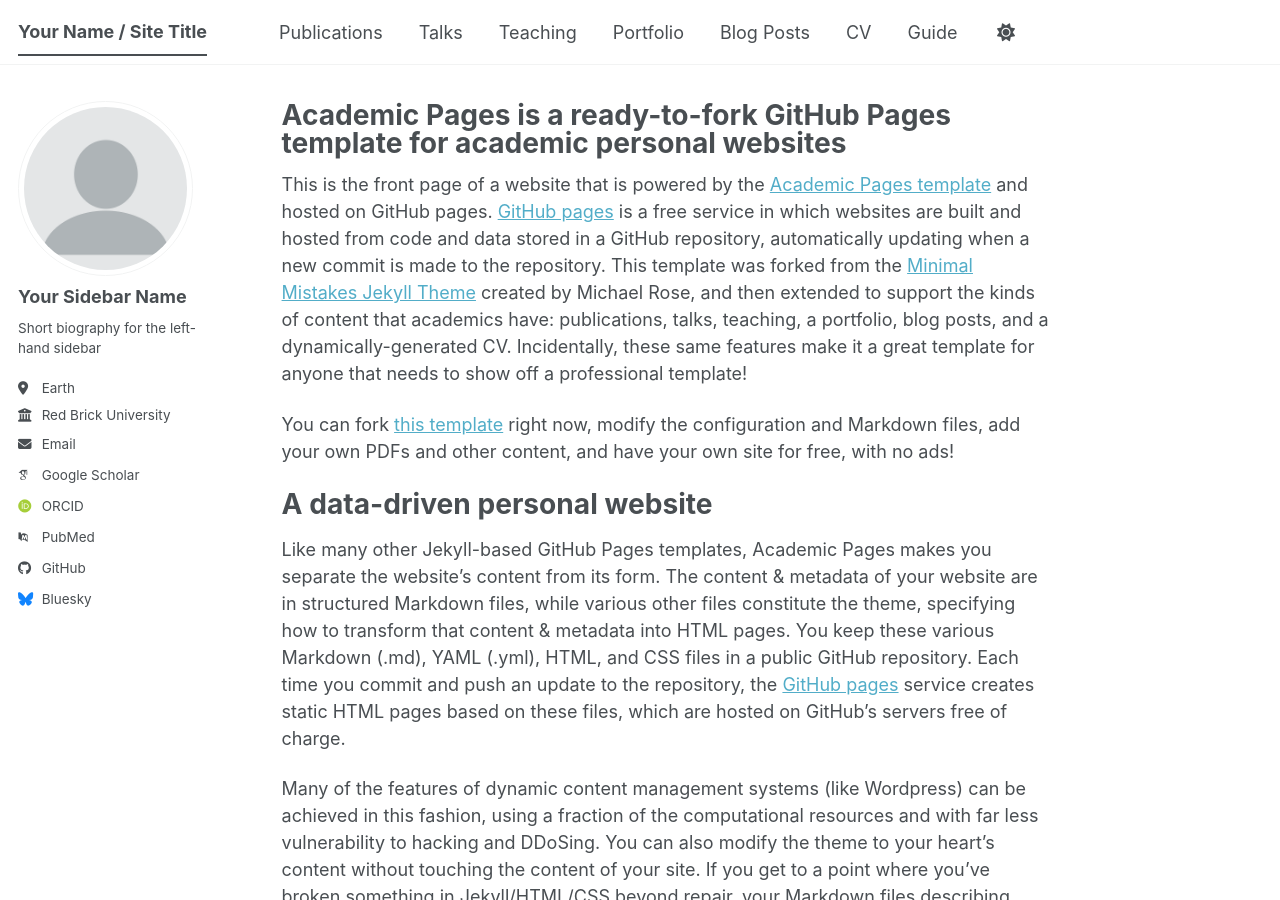
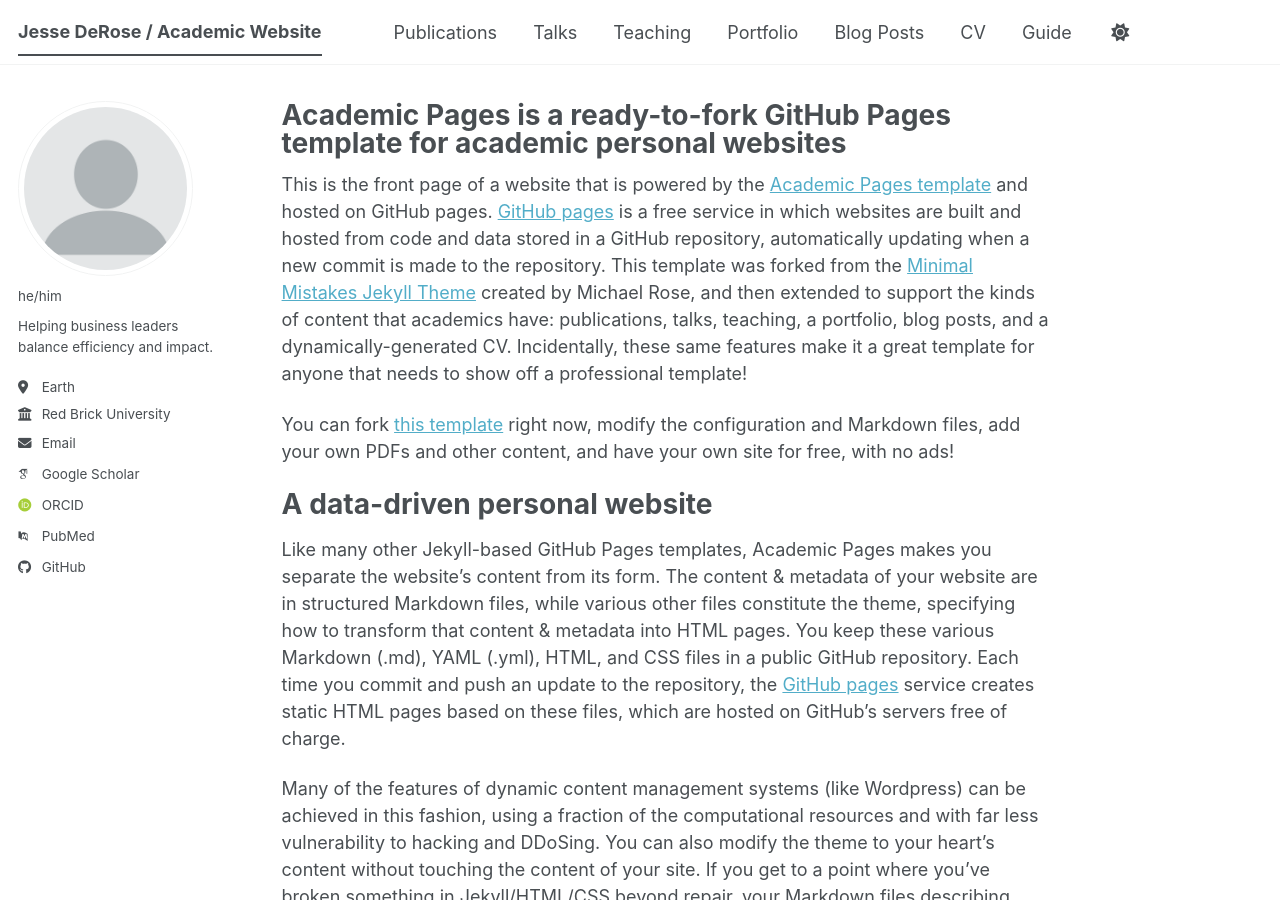
Before and after one commit to jcderose/jcderose-academic.github.io, a Jekyll site: the page built from _pages/about.md, in a window 1280 px wide and 900 px high. Built offline with Jekyll 4.4.1, drawn with Linux system fonts in a browser that asks for light colours; some web fonts are replaced; a script bundle is joined from its source files by our own code; library files that are not in the unit come from our copies.

Commit message:
Update _config.yml
Add a few basic details.

```diff
--- a/_config.yml
+++ b/_config.yml
@@ -9,14 +9,14 @@
 # Basic Site Settings
 locale                   : "en-US"
 site_theme               : "default" # The available themes options are "default", "air", "sunrise", "mint", "dirt" and "contrast"
-title                    : "Your Name / Site Title"
+title                    : "Jesse DeRose / Academic Website"
 title_separator          : "-"
 name                     : &name "Your Name"
-description              : &description "Your Name's academic portfolio"   # Update this with a general description of your site, this is the default if not overridden by a page
-url                      : https://academicpages.github.io # The base hostname & protocol for your site e.g. "https://[your GitHub username].github.io",
+description              : &description "Jesse DeRose's academic portfolio"   # Update this with a general description of your site, this is the default if not overridden by a page
+url                      : https://jcderose-academic.github.io # The base hostname & protocol for your site e.g. "https://[your GitHub username].github.io",
                                                            # or if you already have some other page hosted on Github then use "https://[your GitHub username].github.io/[Your Repo Name]"
 baseurl                  : "" # the subpath of your site, e.g. "/blog"
-repository               : "academicpages/academicpages.github.io"
+repository               : "jcderose/jcderose-academic.github.io"
 
 # Site Author - The following control what appear as part of the author content on the side bar.
 #               If a field is blank the icon and link will not appear, otherwise it will be shown.
@@ -24,13 +24,13 @@
 author:
   # Biographic information
   avatar           : "profile.png"
-  name             : "Your Sidebar Name"
-  pronouns         : # example: "she/her"
-  bio              : "Short biography for the left-hand sidebar"
+  name             : ""
+  pronouns         : "he/him"
+  bio              : "Helping business leaders balance efficiency and impact."
   location         : "Earth"
   employer         : "Red Brick University"
   uri              : # URL
-  email            : "none@example.org"
+  email            : "info@derose.cloud"
 
   # Academic websites
   academia         : # URL
@@ -57,7 +57,7 @@
 
   # Social media
   artstation       : # Username
-  bluesky          : "bsky.app" # Replace this with you Bluesky username
+  bluesky          : # "bsky.app" # Replace this with you Bluesky username
   facebook         : # Username
   flickr           : # Username
   foursquare       : # Username
```
